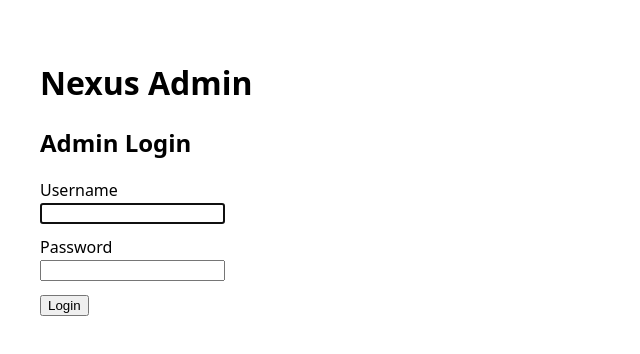
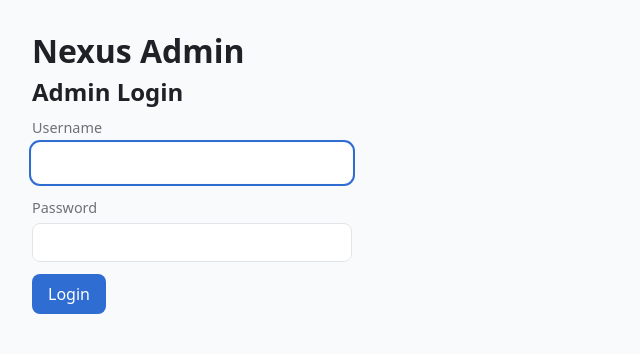
Before and after one commit to st4rk-7/Nexus, a React (Vite) app in the folder frontend/: page / in a window 1280 px wide. Shown: the top 354 px of the page, without its empty margins (0-640 px from the left). Built offline with nearby package versions, Linux system fonts and the light colour scheme.

Commit message:
feat(frontend):device list and styles

```diff
--- a/frontend/src/App.jsx
+++ b/frontend/src/App.jsx
@@ -4,6 +4,7 @@
 
 import { useState } from "react";
 import Login from "./Login.jsx";
+import DeviceList from "./DeviceList.jsx";
 
 function App() {
   // We keep the JWT token in state. Start by reading any saved token from
@@ -35,11 +36,13 @@ function App() {
         <Login onLogin={handleLogin} />
       ) : (
         <div>
-          <p>
-            Logged in as <strong>{username}</strong>{" "}
-            <button onClick={handleLogout}>Log out</button>
+          <p style={{ color: "var(--text-muted)" }}>
+            Logged in as <strong style={{ color: "var(--text)" }}>{username}</strong>{" "}
+            <button className="secondary" onClick={handleLogout}>Log out</button>
           </p>
-          <p>Dashboard (device list + firmware upload) coming next.</p>
+
+          {/* The device list fetches and shows all registered devices. */}
+          <DeviceList />
         </div>
       )}
     </div>
--- /dev/null
+++ b/frontend/src/DeviceList.jsx
@@ -0,0 +1,75 @@
+// DeviceList.jsx — fetches all devices from the backend and shows them
+// in a table with a colored online/offline badge.
+
+import { useState, useEffect } from "react";
+
+function DeviceList() {
+  // Three pieces of state: the data, a loading flag, and any error.
+  const [devices, setDevices] = useState([]);
+  const [loading, setLoading] = useState(true);
+  const [error, setError] = useState("");
+
+  // useEffect runs code AFTER the component first appears on screen.
+  // The empty array [] at the end means "run once, on mount" — not every redraw.
+  // This is where we fetch data. (Listing devices is public, so no token needed.)
+  useEffect(() => {
+    async function loadDevices() {
+      try {
+        const res = await fetch("/api/devices");
+        const data = await res.json();
+        if (!res.ok) {
+          setError(data.error || "Failed to load devices");
+          return;
+        }
+        setDevices(data.devices);
+      } catch (err) {
+        setError("Could not reach the server.");
+      } finally {
+        setLoading(false);
+      }
+    }
+    loadDevices();
+  }, []);
+
+  if (loading) return <p style={{ color: "var(--text-muted)" }}>Loading devices…</p>;
+  if (error) return <p style={{ color: "var(--danger)" }}>{error}</p>;
+
+  return (
+    <div className="card">
+      <h2>Devices ({devices.length})</h2>
+
+      {devices.length === 0 ? (
+        <p style={{ color: "var(--text-muted)" }}>No devices registered yet.</p>
+      ) : (
+        <table className="device-table">
+          <thead>
+            <tr>
+              <th>Name</th>
+              <th>Type</th>
+              <th>Firmware</th>
+              <th>Status</th>
+            </tr>
+          </thead>
+          <tbody>
+            {/* .map turns each device object into a table row.
+                React needs a unique `key` per row (we use the DB id). */}
+            {devices.map((device) => (
+              <tr key={device._id}>
+                <td>{device.name}</td>
+                <td>{device.type}</td>
+                <td className="mono">{device.currentFirmwareVersion}</td>
+                <td>
+                  <span className={`badge badge-${device.status}`}>
+                    {device.status}
+                  </span>
+                </td>
+              </tr>
+            ))}
+          </tbody>
+        </table>
+      )}
+    </div>
+  );
+}
+
+export default DeviceList;
--- /dev/null
+++ b/frontend/src/index.css
@@ -0,0 +1,138 @@
+/* index.css — the app's base styles + design tokens.
+   Colors are in OKLCH: oklch(Lightness Chroma Hue). Lightness 0=black, 1=white.
+   Keeping tokens in one place (CSS variables) means we theme the whole app by
+   editing here, not every component. */
+
+:root {
+  /* --- Neutrals (surfaces + text) --- */
+  --bg: oklch(0.985 0.002 250);          /* page background — near white */
+  --surface: oklch(1 0 0);                /* cards — pure white */
+  --border: oklch(0.92 0.004 250);        /* hairline borders */
+  --text: oklch(0.25 0.01 250);           /* primary text — dark, easy to read */
+  --text-muted: oklch(0.55 0.01 250);     /* secondary text — labels, hints */
+
+  /* --- Brand + status --- */
+  --brand: oklch(0.55 0.17 260);          /* buttons, links — indigo */
+  --brand-hover: oklch(0.48 0.17 260);
+  --online: oklch(0.62 0.15 150);         /* green — device online */
+  --online-bg: oklch(0.95 0.04 150);
+  --offline: oklch(0.6 0.02 250);         /* gray — device offline */
+  --offline-bg: oklch(0.94 0.004 250);
+  --danger: oklch(0.55 0.2 25);           /* red — errors */
+
+  /* --- Shape + depth --- */
+  --radius: 12px;                          /* outer radius of cards */
+  --radius-sm: 8px;                        /* inner elements (badges, inputs) */
+  /* Layered shadow reads as natural depth (skill: shadows over borders). */
+  --shadow: 0 1px 2px oklch(0.25 0.01 250 / 0.04),
+            0 2px 8px oklch(0.25 0.01 250 / 0.06);
+
+  color-scheme: light;
+}
+
+* { box-sizing: border-box; }
+
+body {
+  margin: 0;
+  background: var(--bg);
+  color: var(--text);
+  font-family: system-ui, -apple-system, "Segoe UI", Roboto, sans-serif;
+  /* Crisper text rendering on macOS/Safari. */
+  -webkit-font-smoothing: antialiased;
+  line-height: 1.5;
+}
+
+h1, h2, h3 { line-height: 1.2; margin: 0 0 0.5rem; }
+
+/* --- Buttons --- */
+button {
+  font: inherit;
+  font-weight: 500;
+  color: white;
+  background: var(--brand);
+  border: none;
+  border-radius: var(--radius-sm);
+  padding: 0.5rem 1rem;
+  cursor: pointer;
+  /* Only animate what changes — never `transition: all`. */
+  transition-property: background-color, scale;
+  transition-duration: 120ms;
+}
+button:hover { background: var(--brand-hover); }
+button:active { scale: 0.97; }          /* tactile press feedback */
+button:disabled { opacity: 0.6; cursor: default; scale: 1; }
+
+/* A quiet, secondary button (e.g. Log out). */
+button.secondary {
+  color: var(--text);
+  background: var(--surface);
+  box-shadow: inset 0 0 0 1px var(--border);
+}
+button.secondary:hover { background: var(--bg); }
+
+/* --- Inputs --- */
+input {
+  font: inherit;
+  width: 100%;
+  padding: 0.5rem 0.65rem;
+  color: var(--text);
+  background: var(--surface);
+  border: 1px solid var(--border);
+  border-radius: var(--radius-sm);
+  margin-top: 0.25rem;
+}
+input:focus {
+  outline: 2px solid var(--brand);
+  outline-offset: 1px;
+  border-color: transparent;
+}
+
+label { font-size: 0.9rem; color: var(--text-muted); }
+
+/* --- Reusable card surface --- */
+.card {
+  background: var(--surface);
+  border-radius: var(--radius);
+  box-shadow: var(--shadow);
+  padding: 1.25rem;
+}
+
+/* --- Device table --- */
+.device-table {
+  width: 100%;
+  border-collapse: collapse;
+}
+.device-table th {
+  text-align: left;
+  font-size: 0.8rem;
+  font-weight: 600;
+  text-transform: uppercase;
+  letter-spacing: 0.03em;
+  color: var(--text-muted);
+  padding: 0.5rem 0.75rem;
+  border-bottom: 1px solid var(--border);
+}
+.device-table td {
+  padding: 0.65rem 0.75rem;
+  border-bottom: 1px solid var(--border);
+}
+/* Last row shouldn't carry a divider line. */
+.device-table tbody tr:last-child td { border-bottom: none; }
+
+/* Monospaced, tabular figures so version numbers align vertically. */
+.mono {
+  font-family: ui-monospace, "SF Mono", Menlo, Consolas, monospace;
+  font-variant-numeric: tabular-nums;
+}
+
+/* --- Status badge --- */
+.badge {
+  display: inline-block;
+  font-size: 0.8rem;
+  font-weight: 500;
+  text-transform: capitalize;
+  padding: 0.15rem 0.6rem;
+  border-radius: 999px; /* pill */
+}
+.badge-online  { color: var(--online);  background: var(--online-bg); }
+.badge-offline { color: var(--offline); background: var(--offline-bg); }
--- a/frontend/src/main.jsx
+++ b/frontend/src/main.jsx
@@ -4,6 +4,7 @@
 import React from "react";
 import ReactDOM from "react-dom/client";
 import App from "./App.jsx";
+import "./index.css"; // load the base styles + design tokens
 
 ReactDOM.createRoot(document.getElementById("root")).render(
   <React.StrictMode>
```
Also changed, not shown: 2 other files (tests, documents, lock files or other folders).
